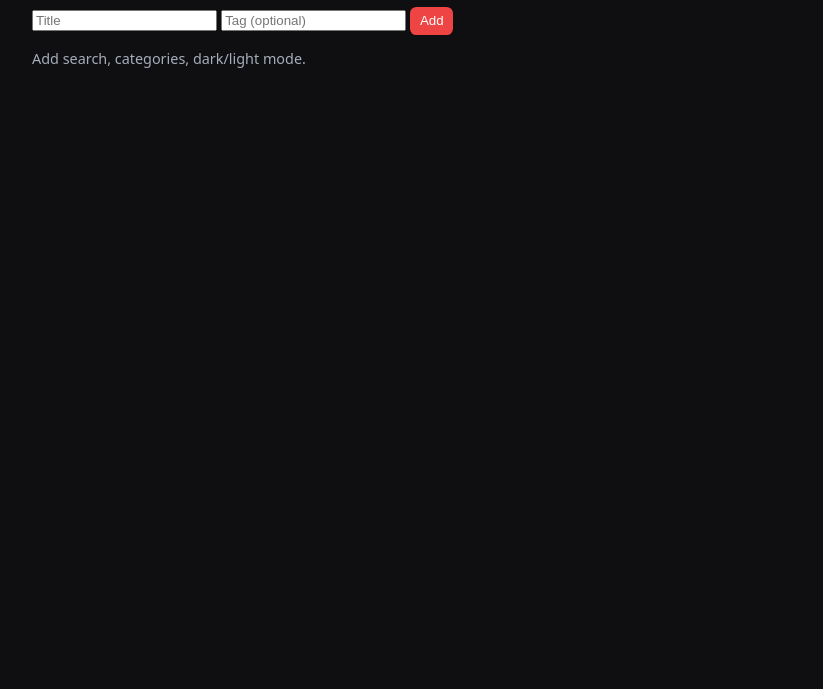
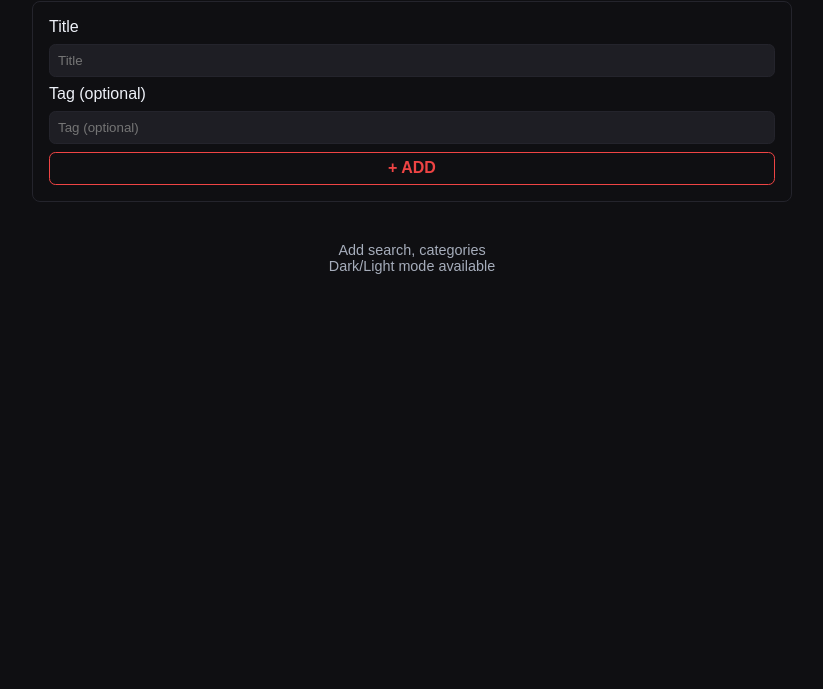
Before and after one commit to commitra/vanilla-verse, a website: page projects/notes/index.html in a window 1280 px wide. Shown: the part 111-800 px from the top of the page, without its empty margins (228-1051 px from the left). Drawn offline with Linux system fonts and the light colour scheme.

Commit message:
Enhanced notes app form UI and structure

```diff
--- a/projects/notes/index.html
+++ b/projects/notes/index.html
@@ -10,11 +10,16 @@
 
 <body>
     <main>
-        <h1>Notes</h1>
-        <form id="form"><input id="title" placeholder="Title" required> <input id="tag" placeholder="Tag (optional)">
-            <button>Add</button></form>
+        <h1>NOTES</h1>
+        <form id="form">
+            <label for="title">Title</label>
+            <input id="title" placeholder="Title" required>
+            <label for="tag">Tag (optional)</label>
+            <input id="tag" placeholder="Tag (optional)">
+            <button>+ Add</button>
+        </form>
         <div id="notes" class="grid"></div>
-        <p class="notes">Add search, categories, dark/light mode.</p>
+        <p class="notes">Add search, categories</br>Dark/Light mode available</p>
     </main>
     <script type="module" src="./main.js"></script>
 </body>
--- a/projects/notes/styles.css
+++ b/projects/notes/styles.css
@@ -1,52 +1,100 @@
 body {
-    font-family: system-ui;
+	font-family: Arial, Helvetica, sans-serif;
 	background: #0f0f12;
 	color: #eef1f8;
 	margin: 0;
 	padding: 2rem;
 	display: grid;
-    place-items: center
+	place-items: center;
 }
 
 main {
 	max-width: 760px;
-    width: 100%
+	/* max-width: 600px; */
+	width: 100%;
+}
+
+form {
+	border: 1px solid #24242c;
+	display: flex;
+	flex-direction: column;
+	gap: 0.5rem;
+	margin-bottom: 1.5rem;
+	padding: 1rem;
+	border-radius: 0.5rem;
+}
+
+form input {
+	padding: 0.5rem;
+	border: 1px solid #24242c;
+	border-radius: 0.4rem;
+	background: #1e1e24;
+	color: #eef1f8;
 }
 
 .grid {
 	display: grid;
 	grid-template-columns: repeat(auto-fill, minmax(200px, 1fr));
-    gap: .75rem
+	gap: 0.75rem;
+	margin-bottom: 1em;
 }
 
 .card {
 	background: #17171c;
 	border: 1px solid #262631;
-    border-radius: .5rem;
-    padding: .75rem;
+	border-radius: 0.5rem;
+	padding: 0.75rem;
 	display: flex;
 	flex-direction: column;
-    gap: .5rem
+	justify-content: space-between;
+	gap: 0.5rem;
 }
 
 .tag {
-    background: #6ee7b7;
+	background: #00ddb5;
 	color: #0b1020;
-    padding: .2rem .4rem;
-    border-radius: .3rem;
-    align-self: flex-start
+	padding: 0.2rem 0.4rem;
+	border-radius: 0.3rem;
+	align-self: flex-start;
+	text-transform: lowercase;
+}
+
+p {
+	margin: 0;
+	text-align: center;
 }
 
 button {
 	background: #ef4444;
-    color: white;
+	text-transform: uppercase;
+	color: #0b1020;
 	border: none;
-    border-radius: .4rem;
-    padding: .4rem .6rem;
-    cursor: pointer
+	border-radius: 0.4rem;
+	padding: 0.4rem 0.6rem;
+	cursor: pointer;
+	font-size: 1rem;
+	font-weight: bold;
+}
+
+form button {
+	border: 1px solid #ef4444;
+	background: none;
+	color: #ef4444;
+	/* max-width: 25%; */
+}
+
+form button:hover {
+	background: #ef4444;
+	color: #0b1020;
 }
 
 .notes {
 	color: #a6adbb;
-    font-size: .9rem
+	font-size: 0.9rem;
 }
+
+h3 {
+	margin: 0;
+	text-transform: uppercase;
+	font-size: 2rem;
+}
```
Also changed, not shown: projects/notes/main.js (+21 -3 lines). Lines whose indentation alone changed are shown as unchanged.
